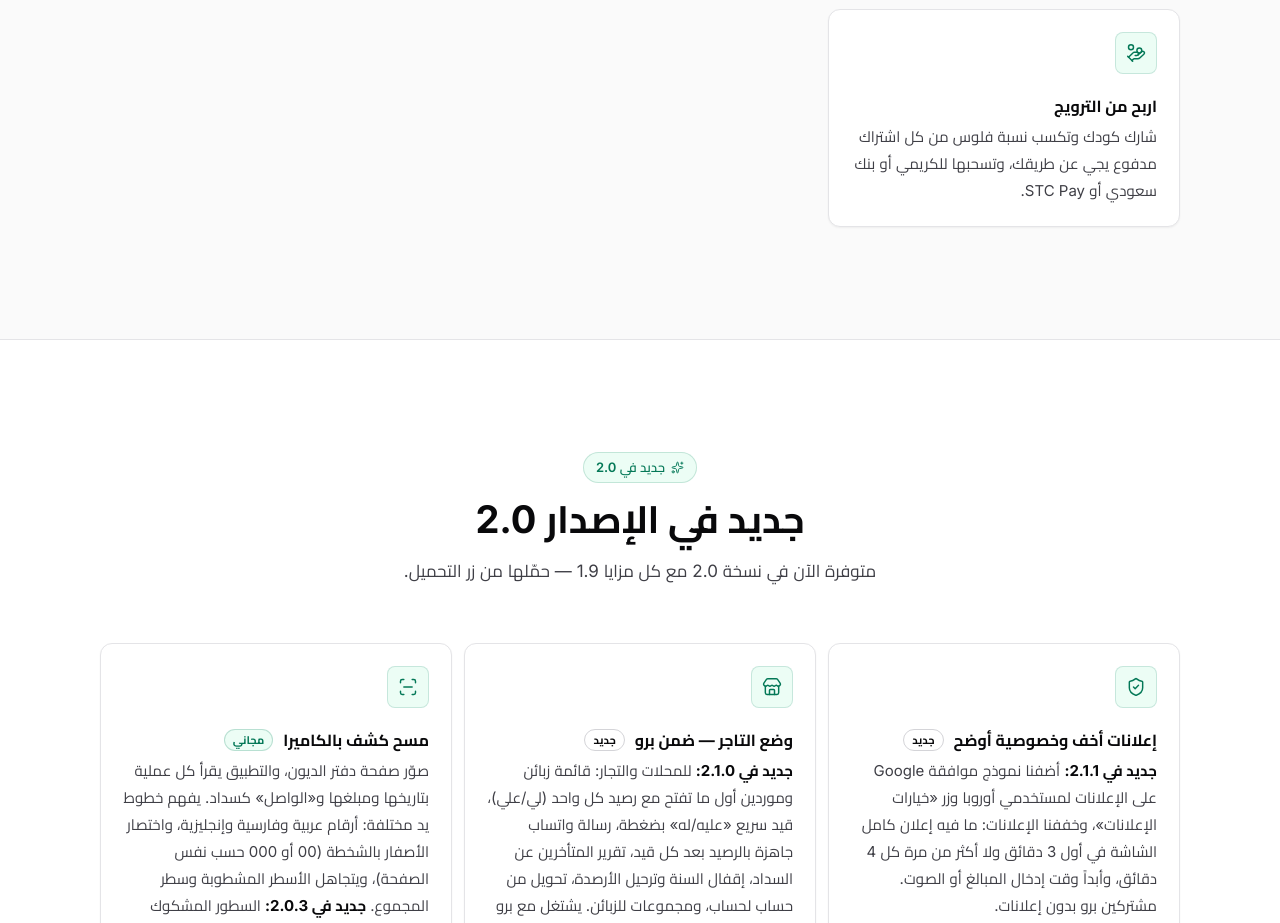
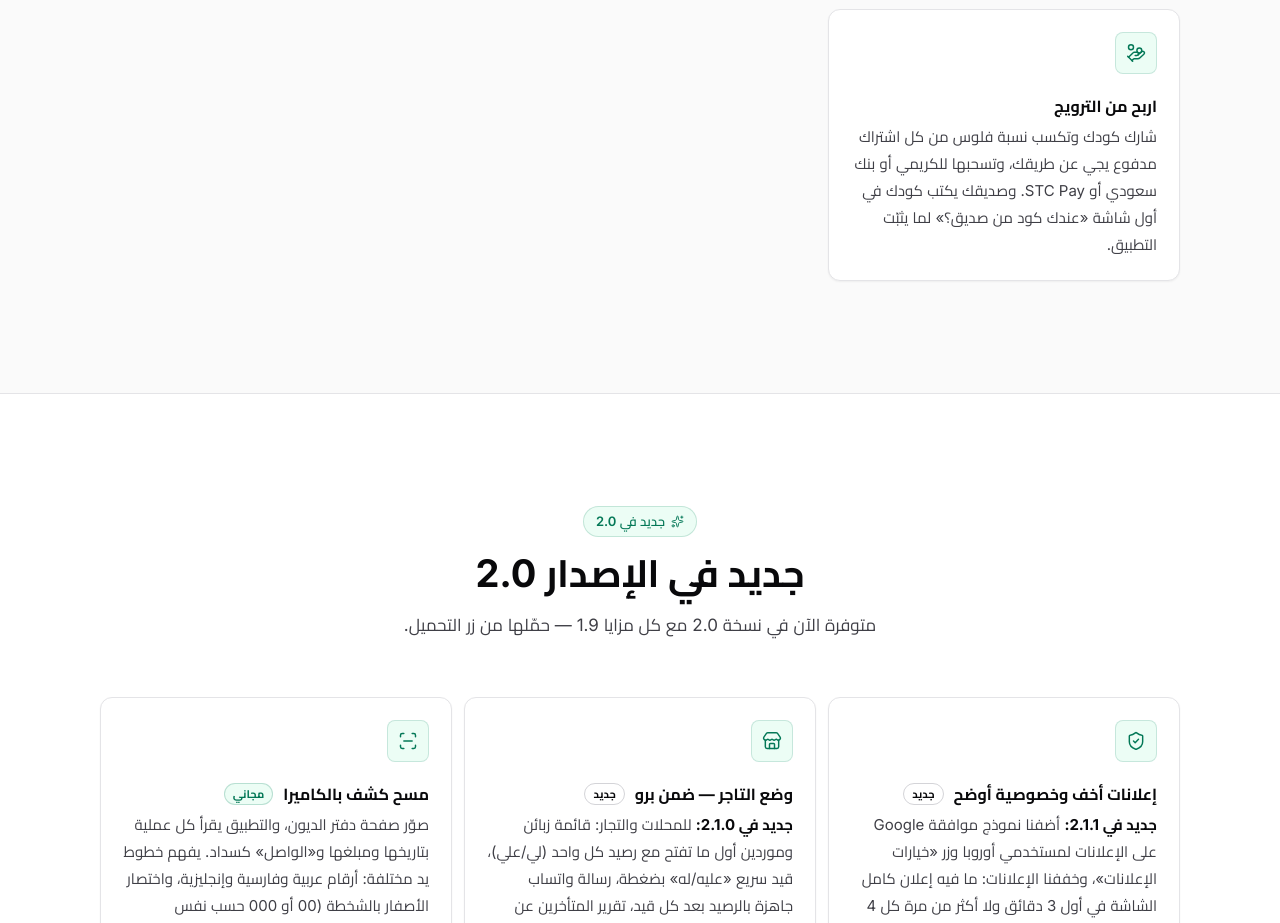
Before and after one commit to ayuob77/riyalbyriyal-site, a plain HTML site: page index.html in a window 1280 px wide. Shown: the part 1888-2811 px from the top of the page. Drawn offline with Linux system fonts and the light colour scheme.

Commit message:
v2.3.1: friend code on the app's first screen (feature line)

```diff
--- a/index.html
+++ b/index.html
@@ -114,7 +114,7 @@
 <li class="feature"><span class="tile"><svg class="ic" viewBox="0 0 24 24" fill="none" stroke="currentColor" stroke-width="1.75" stroke-linecap="round" stroke-linejoin="round" aria-hidden="true"><path d="M12 10a2 2 0 0 0-2 2c0 1.02-.1 2.51-.26 4"/> <path d="M14 13.12c0 2.38 0 6.38-1 8.88"/> <path d="M17.29 21.02c.12-.6.43-2.3.5-3.02"/> <path d="M2 12a10 10 0 0 1 18-6"/> <path d="M2 16h.01"/> <path d="M21.8 16c.2-2 .131-5.354 0-6"/> <path d="M5 19.5C5.5 18 6 15 6 12a6 6 0 0 1 .34-2"/> <path d="M8.65 22c.21-.66.45-1.32.57-2"/> <path d="M9 6.8a6 6 0 0 1 9 5.2v2"/></svg></span><div><h3>قفل بالبصمة أو رمز</h3><p>بياناتك ما يشوفها غيرك.</p></div></li>
 <li class="feature"><span class="tile"><svg class="ic" viewBox="0 0 24 24" fill="none" stroke="currentColor" stroke-width="1.75" stroke-linecap="round" stroke-linejoin="round" aria-hidden="true"><path d="M12 20h.01"/> <path d="M8.5 16.429a5 5 0 0 1 7 0"/> <path d="M5 12.859a10 10 0 0 1 5.17-2.69"/> <path d="M19 12.859a10 10 0 0 0-2.007-1.523"/> <path d="M2 8.82a15 15 0 0 1 4.177-2.643"/> <path d="M22 8.82a15 15 0 0 0-11.288-3.764"/> <path d="m2 2 20 20"/></svg></span><div><h3>يعمل بدون إنترنت</h3><p>سجّل وراجع في أي مكان، حتى بدون شبكة.</p></div></li>
 <li class="feature"><span class="tile"><svg class="ic" viewBox="0 0 24 24" fill="none" stroke="currentColor" stroke-width="1.75" stroke-linecap="round" stroke-linejoin="round" aria-hidden="true"><path d="M6 22a2 2 0 0 1-2-2V4a2 2 0 0 1 2-2h8a2.4 2.4 0 0 1 1.704.706l3.588 3.588A2.4 2.4 0 0 1 20 8v12a2 2 0 0 1-2 2z"/> <path d="M14 2v5a1 1 0 0 0 1 1h5"/> <path d="M8 13h2"/> <path d="M14 13h2"/> <path d="M8 17h2"/> <path d="M14 17h2"/></svg></span><div><h3>تصدير PDF و Excel</h3><p>تقاريرك جاهزة للطباعة والمشاركة.</p></div></li>
-<li class="feature"><span class="tile"><svg class="ic" viewBox="0 0 24 24" fill="none" stroke="currentColor" stroke-width="1.75" stroke-linecap="round" stroke-linejoin="round" aria-hidden="true"><path d="M11 15h2a2 2 0 1 0 0-4h-3c-.6 0-1.1.2-1.4.6L3 17"/> <path d="m7 21 1.6-1.4c.3-.4.8-.6 1.4-.6h4c1.1 0 2.1-.4 2.8-1.2l4.6-4.4a2 2 0 0 0-2.75-2.91l-4.2 3.9"/> <path d="m2 16 6 6"/> <circle cx="16" cy="9" r="2.9"/> <circle cx="6" cy="5" r="3"/></svg></span><div><h3>اربح من الترويج</h3><p>شارك كودك وتكسب نسبة فلوس من كل اشتراك مدفوع يجي عن طريقك، وتسحبها للكريمي أو بنك سعودي أو STC Pay.</p></div></li>
+<li class="feature"><span class="tile"><svg class="ic" viewBox="0 0 24 24" fill="none" stroke="currentColor" stroke-width="1.75" stroke-linecap="round" stroke-linejoin="round" aria-hidden="true"><path d="M11 15h2a2 2 0 1 0 0-4h-3c-.6 0-1.1.2-1.4.6L3 17"/> <path d="m7 21 1.6-1.4c.3-.4.8-.6 1.4-.6h4c1.1 0 2.1-.4 2.8-1.2l4.6-4.4a2 2 0 0 0-2.75-2.91l-4.2 3.9"/> <path d="m2 16 6 6"/> <circle cx="16" cy="9" r="2.9"/> <circle cx="6" cy="5" r="3"/></svg></span><div><h3>اربح من الترويج</h3><p>شارك كودك وتكسب نسبة فلوس من كل اشتراك مدفوع يجي عن طريقك، وتسحبها للكريمي أو بنك سعودي أو STC Pay. وصديقك يكتب كودك في أول شاشة «عندك كود من صديق؟» لما يثبّت التطبيق.</p></div></li>
     </ul>
   </div>
 </section>
```
